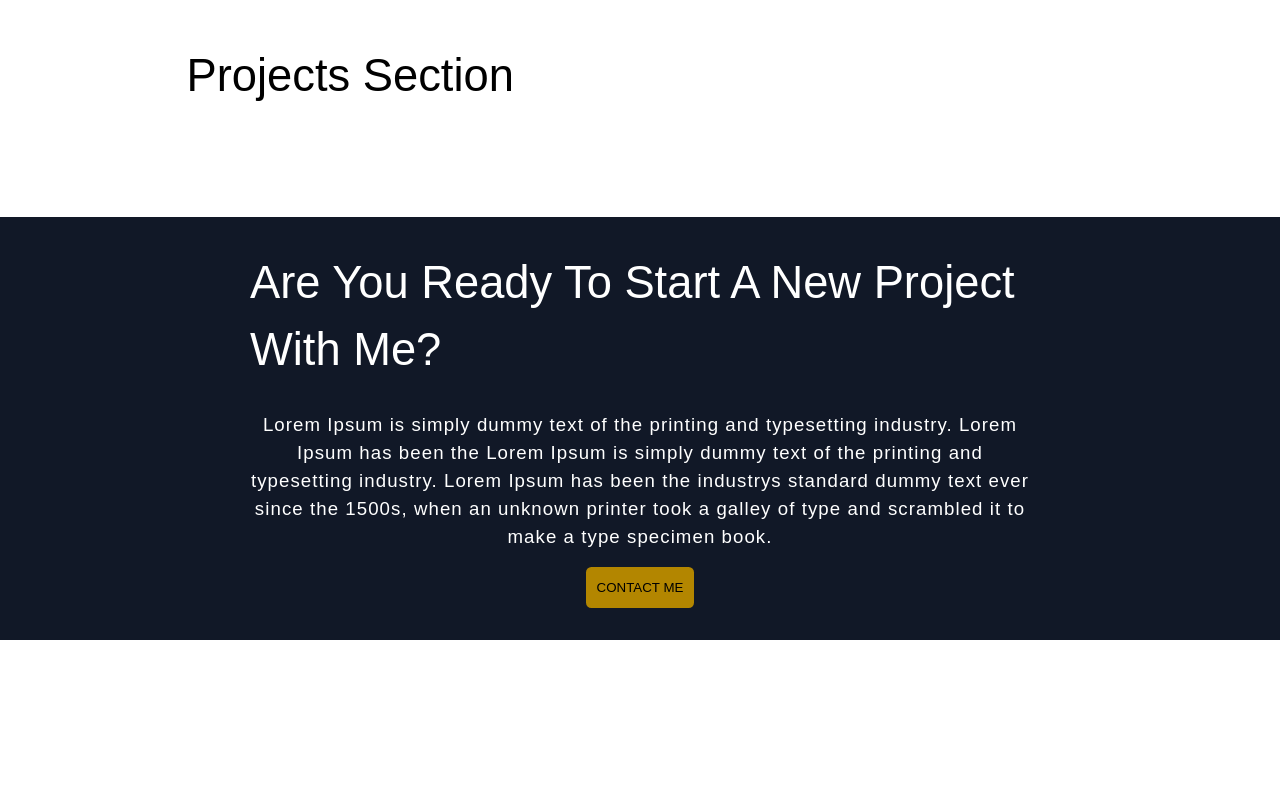
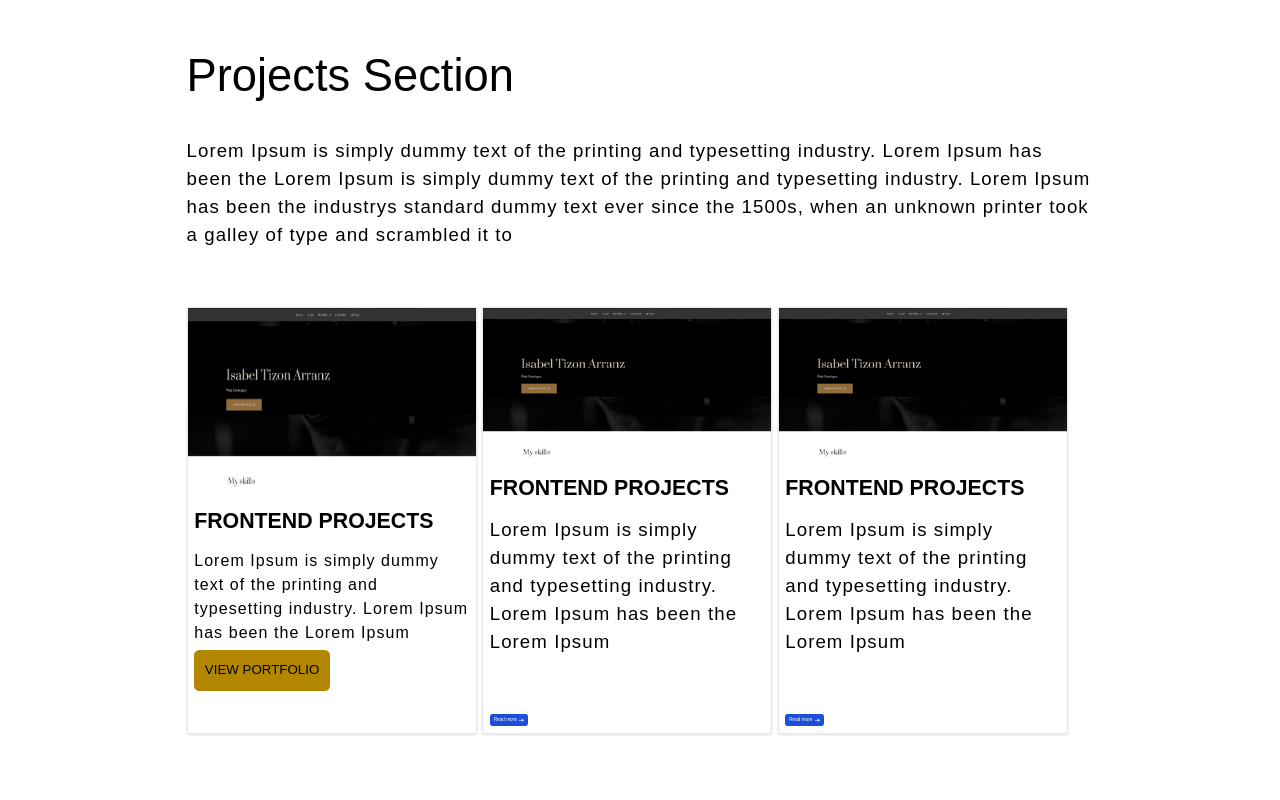
Before and after one commit to IsabelTizon/react-portfolio, a Next.js app: page / in a window 1280 px wide. Shown: the part 5640-6440 px from the top of the page. Before the commit the page ends 6280 px from the top, so only its background shows below. Built offline with nearby package versions, Linux system fonts and the light colour scheme.

Commit message:
card project section

```diff
--- a/src/app/page.js
+++ b/src/app/page.js
@@ -22,7 +22,7 @@ export default function About() {
 			{/** xl-[] LAPTOP => min-width: 1280px */}
 			{/** 2xl-[] SCREEN => min-width: 1536px */}
 
-			{/** -[]  md:text-[] lg:text-[] xl:text-[] 2xl:text-[] */}
+			{/** w-full  md:w-1/3 lg:text-[] xl:text-[] 2xl:text-[] */}
 
 			{/* hero */}
 			<div class="bg-gray-900  w-full p-10 md:p-72 lg:p-40 xl:p-[30rem] 2xl:p-[55rem]">
@@ -185,16 +185,202 @@ export default function About() {
 					</div>
 				</div>
 			</div>
+
 			{/* Project's sections */}
 			<div className="py-24 px-10 xl:px-[35rem] 2xl:px-[55rem] xl:py-[15rem] 2xl:py-[20rem]">
 				<h2 className="">projects section</h2>
+				<p className="pb-40">
+					Lorem Ipsum is simply dummy text of the printing
+					and typesetting industry. Lorem Ipsum has been the
+					Lorem Ipsum is simply dummy text of the printing
+					and typesetting industry. Lorem Ipsum has been the
+					industrys standard dummy text ever since the
+					1500s, when an unknown printer took a galley of
+					type and scrambled it to
+				</p>
+				<div className="flex flex-wrap gap-4">
+					<div class="w-full md:w-[32%] lg:w-[32%] xl:w-[32%] 2xl:w-[32%] bg-white border border-gray-200 rounded-lg shadow dark:bg-gray-800 dark:border-gray-700">
+						<Link href="/contact">
+							<Image
+								className="w-full h-[45%]"
+								width={300}
+								height={300}
+								src="/img/demoScreen.png"
+								alt="project picture"
+							/>
+						</Link>
+						<div class="p-5">
+							<h3 className="text-black font-bold uppercase pb-8">
+								frontend projects
+							</h3>
+							<p className="text-[3rem]">
+								Lorem Ipsum is simply dummy text of the
+								printing and typesetting industry. Lorem
+								Ipsum has been the Lorem Ipsum
+							</p>
+							<Link href="/projects">
+								<button className="mustard">
+									view portfolio
+								</button>
+							</Link>
+						</div>
+					</div>
+					<div class="w-full md:w-[32%] lg:w-[32%] xl:w-[32%] 2xl:w-[32%] bg-white border border-gray-200 rounded-lg shadow dark:bg-gray-800 dark:border-gray-700">
+						<a href="/contact">
+							<Image
+								width={300}
+								height={300}
+								src="/img/demoScreen.png"
+								alt="project picture"
+							/>
+						</a>
+						<div class="p-5">
+							<a href="#">
+								<h3 className="text-black font-bold uppercase pb-8">
+									frontend projects
+								</h3>
+							</a>
+							<p className="pb-40">
+								Lorem Ipsum is simply dummy text of the
+								printing and typesetting industry. Lorem
+								Ipsum has been the Lorem Ipsum
+							</p>
+							<a
+								href="#"
+								class="inline-flex items-center px-3 py-2 text-sm font-medium text-center text-white bg-blue-700 rounded-lg hover:bg-blue-800 focus:ring-4 focus:outline-none focus:ring-blue-300 dark:bg-blue-600 dark:hover:bg-blue-700 dark:focus:ring-blue-800"
+							>
+								Read more
+								<svg
+									class="rtl:rotate-180 w-3.5 h-3.5 ms-2"
+									aria-hidden="true"
+									xmlns="http://www.w3.org/2000/svg"
+									fill="none"
+									viewBox="0 0 14 10"
+								>
+									<path
+										stroke="currentColor"
+										stroke-linecap="round"
+										stroke-linejoin="round"
+										stroke-width="2"
+										d="M1 5h12m0 0L9 1m4 4L9 9"
+									/>
+								</svg>
+							</a>
+						</div>
+					</div>
+					<div class="w-full md:w-[32%] lg:w-[32%] xl:w-[32%] 2xl:w-[32%] bg-white border border-gray-200 rounded-lg shadow dark:bg-gray-800 dark:border-gray-700">
+						<a href="/contact">
+							<Image
+								width={300}
+								height={300}
+								src="/img/demoScreen.png"
+								alt="project picture"
+							/>
+						</a>
+						<div class="p-5">
+							<a href="#">
+								<h3 className="text-black font-bold uppercase pb-8">
+									frontend projects
+								</h3>
+							</a>
+							<p className="pb-40">
+								Lorem Ipsum is simply dummy text of the
+								printing and typesetting industry. Lorem
+								Ipsum has been the Lorem Ipsum
+							</p>
+							<a
+								href="#"
+								class="inline-flex items-center px-3 py-2 text-sm font-medium text-center text-white bg-blue-700 rounded-lg hover:bg-blue-800 focus:ring-4 focus:outline-none focus:ring-blue-300 dark:bg-blue-600 dark:hover:bg-blue-700 dark:focus:ring-blue-800"
+							>
+								Read more
+								<svg
+									class="rtl:rotate-180 w-3.5 h-3.5 ms-2"
+									aria-hidden="true"
+									xmlns="http://www.w3.org/2000/svg"
+									fill="none"
+									viewBox="0 0 14 10"
+								>
+									<path
+										stroke="currentColor"
+										stroke-linecap="round"
+										stroke-linejoin="round"
+										stroke-width="2"
+										d="M1 5h12m0 0L9 1m4 4L9 9"
+									/>
+								</svg>
+							</a>
+						</div>
+					</div>
+
+					{/* <div className="h-150 w-full object-containd">
+						<Link href={"/contact"}>
+							<Image
+								width={300}
+								height={300}
+								src="/img/demoScreen.png"
+								alt="project picture"
+							/>
+							<h3 className="text-black font-bold uppercase pb-8">
+								frontend projects
+							</h3>
+							<p className="pb-40">
+								Lorem Ipsum is simply dummy text of the
+								printing and typesetting industry. Lorem
+								Ipsum has been the Lorem Ipsum
+							</p>
+						</Link>
+					</div>
+					<div className="h-150 w-full object-containd">
+						<Link
+							href={"/contact"}
+							className="h-150 w-full object-containd"
+						>
+							<Image
+								width={300}
+								height={300}
+								src="/img/demoScreen.png"
+								alt="project picture"
+							/>
+							<h3 className="text-black font-bold uppercase pb-8">
+								backend projects
+							</h3>
+							<p className="pb-40">
+								Lorem Ipsum is simply dummy text of the
+								printing and typesetting industry. Lorem
+								Ipsum has been the Lorem Ipsum
+							</p>
+						</Link>
+					</div>
+					<div className="h-150 w-full object-containd">
+						<Link
+							href={"/contact"}
+							className="h-150 w-full object-containd"
+						>
+							<Image
+								width={300}
+								height={300}
+								src="/img/demoScreen.png"
+								alt="project picture"
+							/>
+							<h3 className="text-black font-bold uppercase pb-8">
+								team projects
+							</h3>
+							<p className="pb-40">
+								Lorem Ipsum is simply dummy text of the
+								printing and typesetting industry. Lorem
+								Ipsum has been the Lorem Ipsum
+							</p>
+						</Link>
+					</div> */}
+				</div>
 			</div>
+
 			{/* Are You Ready To Start New Project With Me? */}
 			<div className="bg-gray-900 ">
 				<div className="flex justify-center mx-[40px] md:mx-[150px] lg:mx-[300px]  xl:mx-[250px] 2xl:mx-[400px]">
 					<div className="mx-full py-24">
-						<div className="flex justify-center">
-							<h2 className="text-white">
+						<div className="flex justify-center xl:mx-[25rem]">
+							<h2 className="text-[#b38600] text-center">
 								are you ready to start a new project with
 								me?
 							</h2>
@@ -222,125 +408,5 @@ export default function About() {
 				</div>
 			</div>
 		</main>
-		// <main className="flex min-h-screen flex-col items-center justify-between p-24">
-		// 	<div className="z-10 max-w-5xl w-full items-center justify-between font-mono text-sm lg:flex">
-		// 		<p className="fixed left-0 top-0 flex w-full justify-center border-b border-gray-300 bg-gradient-to-b from-zinc-200 pb-6 pt-8 backdrop-blur-2xl dark:border-neutral-800 dark:bg-zinc-800/30 dark:from-inherit lg:static lg:w-auto  lg:rounded-xl lg:border lg:bg-gray-200 lg:p-4 lg:dark:bg-zinc-800/30">
-		// 			Get started by editing&nbsp;
-		// 			<code className="font-mono font-bold">
-		// 				src/app/page.js
-		// 			</code>
-		// 		</p>
-		// 		<div className="fixed bottom-0 left-0 flex h-48 w-full items-end justify-center bg-gradient-to-t from-white via-white dark:from-black dark:via-black lg:static lg:h-auto lg:w-auto lg:bg-none">
-		// 			<a
-		// 				className="pointer-events-none flex place-items-center gap-2 p-8 lg:pointer-events-auto lg:p-0"
-		// 				href="https://vercel.com?utm_source=create-next-app&utm_medium=appdir-template&utm_campaign=create-next-app"
-		// 				target="_blank"
-		// 				rel="noopener noreferrer"
-		// 			>
-		// 				By{" "}
-		// 				<Image
-		// 					src="/vercel.svg"
-		// 					alt="Vercel Logo"
-		// 					className="dark:invert"
-		// 					width={100}
-		// 					height={24}
-		// 					priority
-		// 				/>
-		// 			</a>
-		// 		</div>
-		// 	</div>
-
-		// 	<div className="relative flex place-items-center before:absolute before:h-[300px] before:w-[480px] before:-translate-x-1/2 before:rounded-full before:bg-gradient-radial before:from-white before:to-transparent before:blur-2xl before:content-[''] after:absolute after:-z-20 after:h-[180px] after:w-[240px] after:translate-x-1/3 after:bg-gradient-conic after:from-sky-200 after:via-blue-200 after:blur-2xl after:content-[''] before:dark:bg-gradient-to-br before:dark:from-transparent before:dark:to-blue-700 before:dark:opacity-10 after:dark:from-sky-900 after:dark:via-[#0141ff] after:dark:opacity-40 before:lg:h-[360px] z-[-1]">
-		// 		<Image
-		// 			className="relative dark:drop-shadow-[0_0_0.3rem_#ffffff70] dark:invert"
-		// 			src="/next.svg"
-		// 			alt="Next.js Logo"
-		// 			width={180}
-		// 			height={37}
-		// 			priority
-		// 		/>
-		// 	</div>
-
-		// 	<div className="mb-32 grid text-center lg:max-w-5xl lg:w-full lg:mb-0 lg:grid-cols-4 lg:text-left">
-		// 		<a
-		// 			href="https://nextjs.org/docs?utm_source=create-next-app&utm_medium=appdir-template&utm_campaign=create-next-app"
-		// 			className="group rounded-lg border border-transparent px-5 py-4 transition-colors hover:border-gray-300 hover:bg-gray-100 hover:dark:border-neutral-700 hover:dark:bg-neutral-800/30"
-		// 			target="_blank"
-		// 			rel="noopener noreferrer"
-		// 		>
-		// 			<h2 className={`mb-3 text-2xl font-semibold`}>
-		// 				Docs{" "}
-		// 				<span className="inline-block transition-transform group-hover:translate-x-1 motion-reduce:transform-none">
-		// 					-&gt;
-		// 				</span>
-		// 			</h2>
-		// 			<p
-		// 				className={`m-0 max-w-[30ch] text-sm opacity-50`}
-		// 			>
-		// 				Find in-depth information about Next.js features
-		// 				and API.
-		// 			</p>
-		// 		</a>
-
-		// 		<a
-		// 			href="https://nextjs.org/learn?utm_source=create-next-app&utm_medium=appdir-template-tw&utm_campaign=create-next-app"
-		// 			className="group rounded-lg border border-transparent px-5 py-4 transition-colors hover:border-gray-300 hover:bg-gray-100 hover:dark:border-neutral-700 hover:dark:bg-neutral-800 hover:dark:bg-opacity-30"
-		// 			target="_blank"
-		// 			rel="noopener noreferrer"
-		// 		>
-		// 			<h2 className={`mb-3 text-2xl font-semibold`}>
-		// 				Learn{" "}
-		// 				<span className="inline-block transition-transform group-hover:translate-x-1 motion-reduce:transform-none">
-		// 					-&gt;
-		// 				</span>
-		// 			</h2>
-		// 			<p
-		// 				className={`m-0 max-w-[30ch] text-sm opacity-50`}
-		// 			>
-		// 				Learn about Next.js in an interactive course
-		// 				with&nbsp;quizzes!
-		// 			</p>
-		// 		</a>
-
-		// 		<a
-		// 			href="https://vercel.com/templates?framework=next.js&utm_source=create-next-app&utm_medium=appdir-template&utm_campaign=create-next-app"
-		// 			className="group rounded-lg border border-transparent px-5 py-4 transition-colors hover:border-gray-300 hover:bg-gray-100 hover:dark:border-neutral-700 hover:dark:bg-neutral-800/30"
-		// 			target="_blank"
-		// 			rel="noopener noreferrer"
-		// 		>
-		// 			<h2 className={`mb-3 text-2xl font-semibold`}>
-		// 				Templates{" "}
-		// 				<span className="inline-block transition-transform group-hover:translate-x-1 motion-reduce:transform-none">
-		// 					-&gt;
-		// 				</span>
-		// 			</h2>
-		// 			<p
-		// 				className={`m-0 max-w-[30ch] text-sm opacity-50`}
-		// 			>
-		// 				Explore starter templates for Next.js.
-		// 			</p>
-		// 		</a>
-
-		// 		<a
-		// 			href="https://vercel.com/new?utm_source=create-next-app&utm_medium=appdir-template&utm_campaign=create-next-app"
-		// 			className="group rounded-lg border border-transparent px-5 py-4 transition-colors hover:border-gray-300 hover:bg-gray-100 hover:dark:border-neutral-700 hover:dark:bg-neutral-800/30"
-		// 			target="_blank"
-		// 			rel="noopener noreferrer"
-		// 		>
-		// 			<h2 className={`mb-3 text-2xl font-semibold`}>
-		// 				Deploy{" "}
-		// 				<span className="inline-block transition-transform group-hover:translate-x-1 motion-reduce:transform-none">
-		// 					-&gt;
-		// 				</span>
-		// 			</h2>
-		// 			<p
-		// 				className={`m-0 max-w-[30ch] text-sm opacity-50`}
-		// 			>
-		// 				Instantly deploy your Next.js site to a
-		// 				shareable URL with Vercel.
-		// 			</p>
-		// 		</a>
-		// 	</div>
-		// </main>
 	);
 }
```
